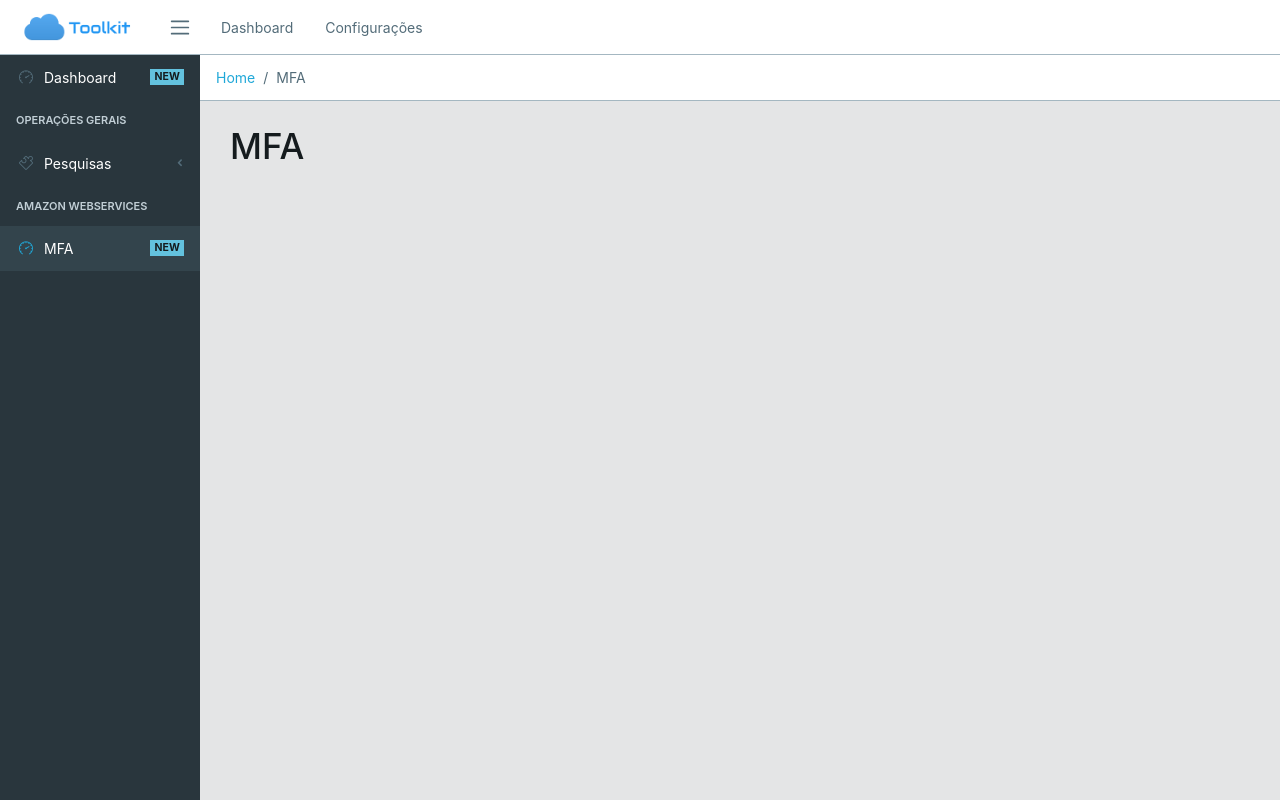
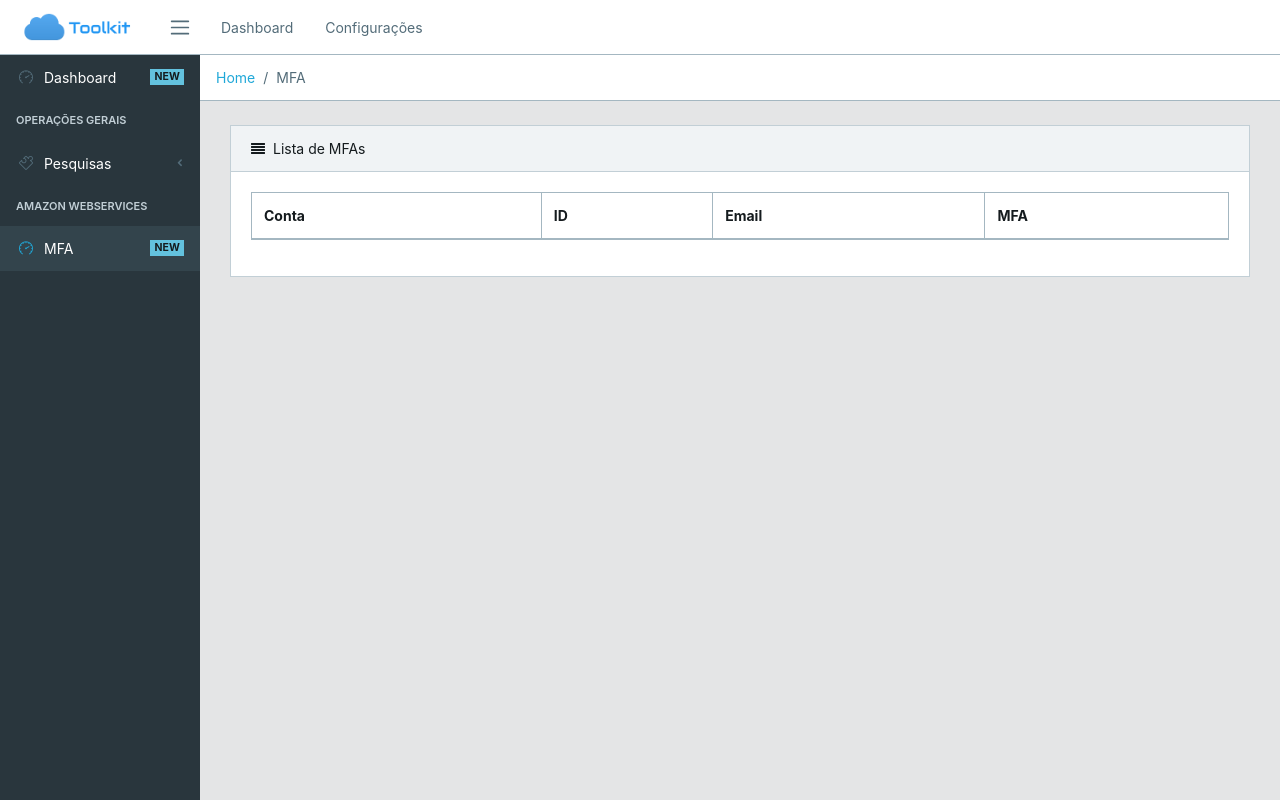
Before and after one commit to ribeiro-rodrigo-exemplos/toolkit, a React (Create React App) app: page /mfa in a window 1280 px wide. Built offline with nearby package versions, Linux system fonts and the light colour scheme.

Commit message:
implementacao inicial da tela de mfa/contas

```diff
--- a/src/views/pages/MFA/MFA.tsx
+++ b/src/views/pages/MFA/MFA.tsx
@@ -1,5 +1,41 @@
 import React from 'react'
 
+import {
+    Col,
+    Row,
+    Table,
+    Card,
+    CardHeader,
+    CardBody
+} from 'reactstrap'
+
 export default () => (
-    <h1>MFA</h1>
+    <div className="animated fadeIn">
+        <Row>
+            <Col xs="6" lg="12">
+                <Card>
+                    <CardHeader>
+                        <i className="fa fa-align-justify"></i>Lista de MFAs
+                    </CardHeader>
+                    <CardBody>
+                        <Table hover bordered striped size="md">
+                            <thead>
+                                <tr>
+                                    <th>Conta</th>
+                                    <th>ID</th>
+                                    <th>Email</th>
+                                    <th>MFA</th>
+                                </tr>
+                            </thead>
+                            <tbody>
+                                <tr>
+
+                                </tr>
+                            </tbody>
+                        </Table>
+                    </CardBody>
+                </Card>
+            </Col>
+        </Row>
+    </div>
 )
```
